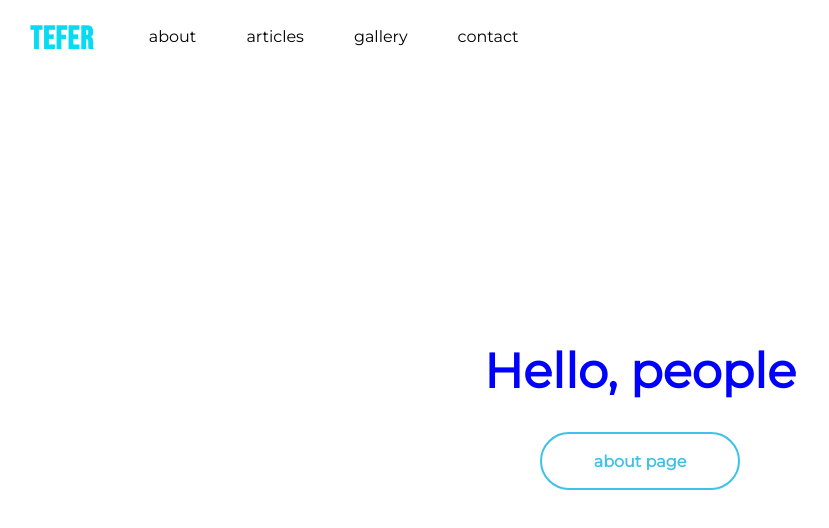
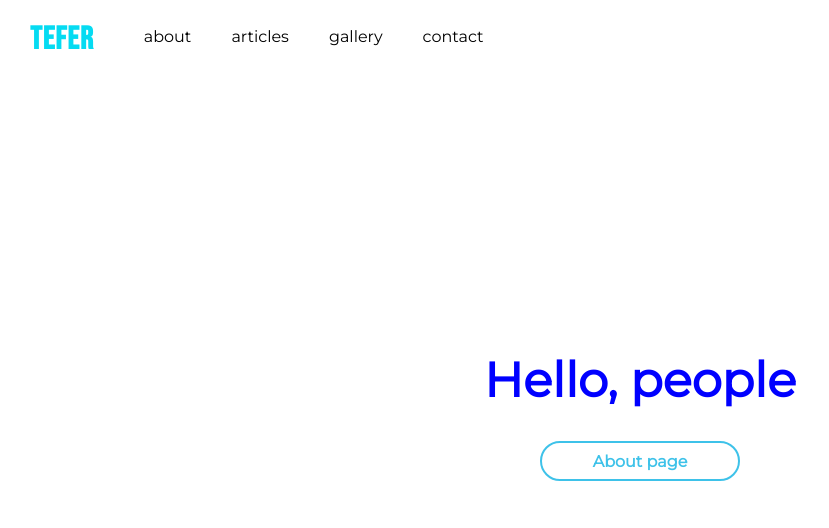
Before and after one commit to paulineholm/gatsbyandstyle, a Gatsby site in the folder styled-gatsby/: page / in a window 1280 px wide. Shown: the whole page, without its empty margins (0-829 px from the left). Built offline with nearby package versions, Linux system fonts and the light colour scheme; Gatsby itself is replaced by a stand-in of ours.

Commit message:
Navbar klar

```diff
--- a/styled-gatsby/src/components/NavBar/Navbar.js
+++ b/styled-gatsby/src/components/NavBar/Navbar.js
@@ -14,7 +14,12 @@ const Flex = styled.div`
     left: 0;
 `
 
-
+const StyledLink = styled(Link)`
+    color: black;
+    text-decoration: none;
+    text-transform: lowercase;
+    padding: 27px 20px;
+`;
 
 
 
@@ -23,10 +28,10 @@ const Navbar = () => {
         <NavMenu>
             <Flex>
             <Logo />
-            <Link to="/">About</Link>
-            <Link to="/about">Articles</Link>
-            <Link to="/gallery">Gallery</Link>
-            <Link to="/contact">Contact</Link>
+            <StyledLink to="/">About</StyledLink>
+            <StyledLink to="/about">Articles</StyledLink>
+            <StyledLink to="/gallery">Gallery</StyledLink>
+            <StyledLink to="/contact">Contact</StyledLink>
             </Flex>
         </NavMenu>
     )
--- a/styled-gatsby/src/layout/Layout.js
+++ b/styled-gatsby/src/layout/Layout.js
@@ -17,10 +17,7 @@ const GlobalStyle = createGlobalStyle`
   }
 
   a{
-    color: black;
     text-decoration: none;
-    text-transform: lowercase;
-    padding: 27px 25px;
   }
 `;
 
```
